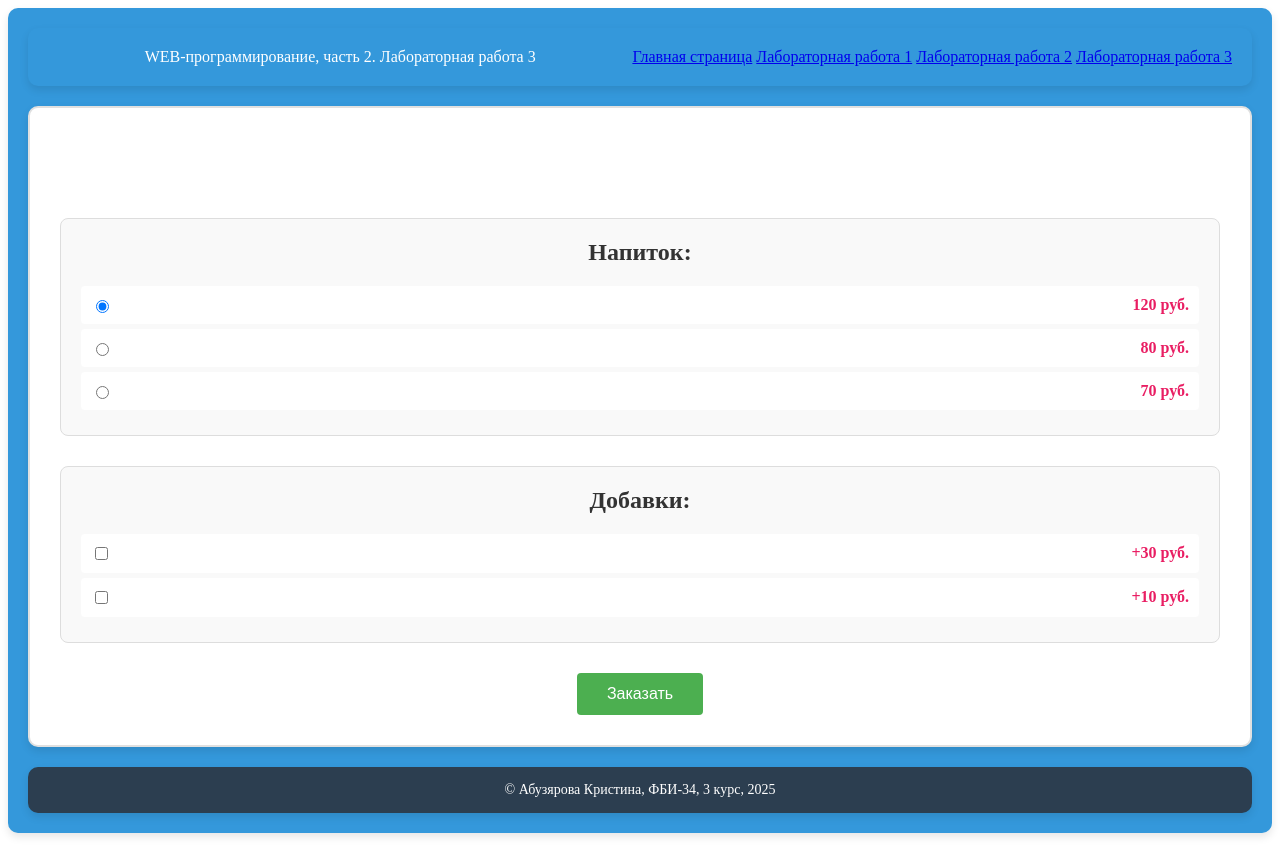
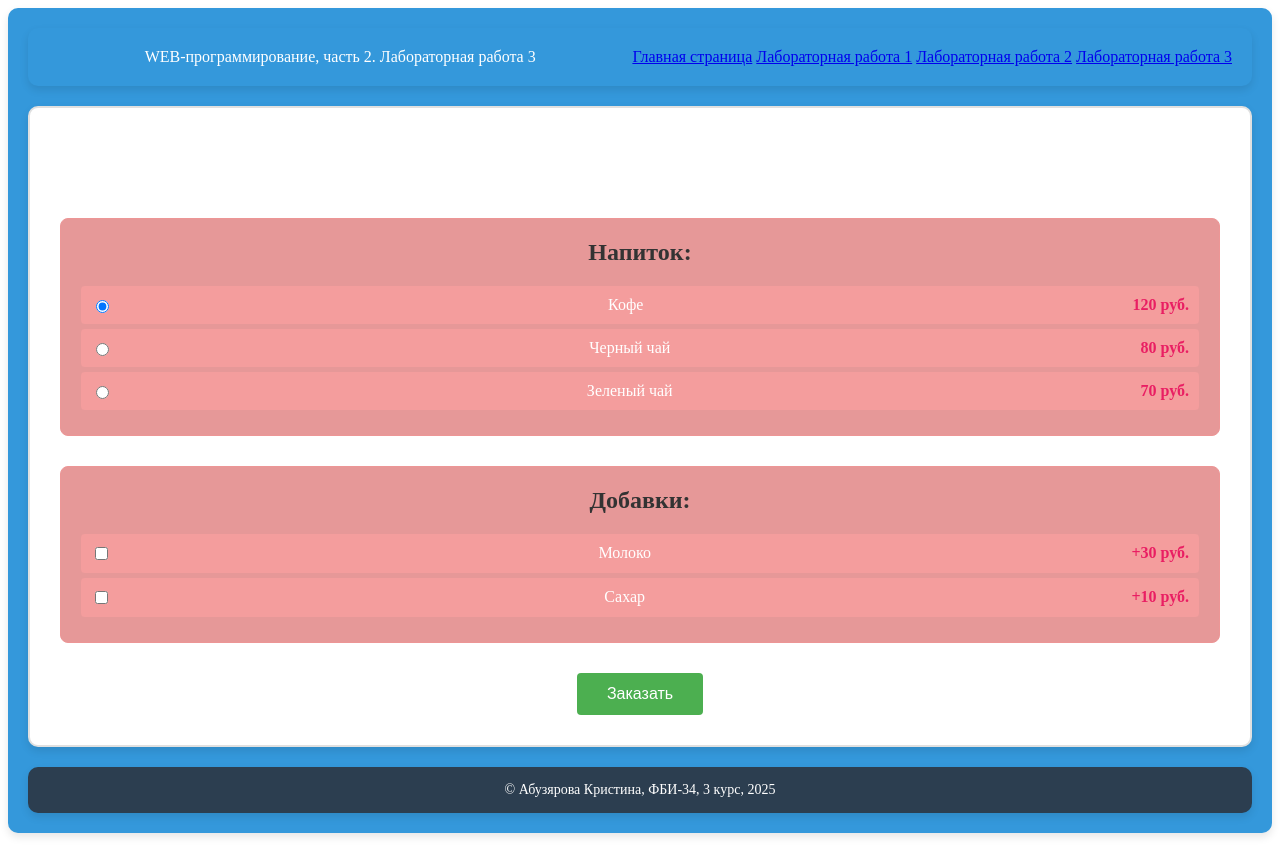
Before and after one commit to kristina-abuzyarova/web-back-labs, a Flask app: page /lab3/order in a window 1280 px wide. Run offline with Flask 3, Linux system fonts and the light colour scheme; parts of the project's set-up code (start-up, migrations or seed data) failed here and were passed over.

Commit message:
правки

```diff
--- a/lab3.py
+++ b/lab3.py
@@ -81,7 +81,7 @@
 @lab3.route('/lab3/settings')
 def settings():
     current_color = request.cookies.get('color', '#000000')
-    current_bg_color = request.cookies.get('bg_color', '#ffffff')
+    current_bg_color = request.cookies.get('bg_color', "#68a7cc")
     current_font_size = request.cookies.get('font_size', '16')
     current_font_family = request.cookies.get('font_family', 'Arial, sans-serif')
 
@@ -178,6 +178,15 @@
                          baggage=baggage, age=age, departure=departure,
                          destination=destination, date=date, insurance=insurance,
                          ticket_type=ticket_type, total_price=total_price)
+
+
+@lab3.route('/lab3/clear_settings')
+def clear_settings():
+    resp = make_response(redirect('/lab3/settings'))
+    resp.set_cookie('color', '', expires=0)
+    resp.set_cookie('bg_color', '', expires=0)
+    resp.set_cookie('font_size', '', expires=0)
+    resp.set_cookie('font_family', '', expires=0)
 
     return resp
 
@@ -279,3 +288,10 @@
                          real_max_price=real_max_price,
                          filtered_count=len(products),
                          total_count=len(products))
+@app.route('/lab3/')
+def lab3():
+    name = request.cookies.get('name', 'Гость')
+    name_color = request.cookies.get('name_color', 'black')
+    return render_template('lab3.html',
+                         name=name,
+                         name_color=name_color)
--- a/templates/base.html
+++ b/templates/base.html
@@ -8,9 +8,10 @@
     <link rel="icon" type="image/png" sizes="32x32" href="{{ url_for('static', filename='lab2/favicon-32x32.png') }}">
     <link rel="icon" type="image/png" sizes="16x16" href="{{ url_for('static', filename='lab2/favicon-16x16.png') }}">
     <style>
-        body {
+        body
+        {
             {% if request.cookies.get('color') %}
-            color: {{ request.cookies.get('color') }};
+            color: { request.cookies.get('color') };
             {% endif %}
 
             {% if request.cookies.get('bg_color') %}
--- a/templates/lab3/form1.html
+++ b/templates/lab3/form1.html
@@ -7,7 +7,7 @@
     {% if user %}
 
     <h1>Привет, {{ user }}!</h1>
-    <h2>Добро пожаловать на наш сайт!</h2>
+    <h2>Добро пожаловать!</h2>
 
     <div>ваш возраст: {{ age }}</div>
     <div>ваш пол: {{ 'мужской' if sex == 'male' else 'женский' }}</div>
--- a/templates/lab3/lab3.html
+++ b/templates/lab3/lab3.html
@@ -23,5 +23,6 @@
         <li><a href="/lab3/settings">Настройки отображения</a></li>
         <li><a href="/lab3/products">Поиск товаров</a></li>
         <li><a href="/lab3/ticket">Железнодорожный билет</a></li>
+        <li><a href="/lab3/clear_settings">Очистить настройки отображения</a></li>
     </ol>
 {% endblock %}
--- a/templates/lab3/order.html
+++ b/templates/lab3/order.html
@@ -49,9 +49,9 @@
         .form-section {
             margin-bottom: 30px;
             padding: 20px;
-            border: 1px solid #ddd;
+            border: 1px solid #ed9696;
             border-radius: 8px;
-            background: #f9f9f9;
+            background: #e69898;
         }
 
         .form-section h2 {
@@ -64,14 +64,14 @@
             align-items: center;
             padding: 10px;
             margin: 5px 0;
-            background: white;
+            background: rgb(244, 157, 157);
             border-radius: 4px;
             cursor: pointer;
             transition: background-color 0.3s;
         }
 
         .radio-label:hover, .checkbox-label:hover {
-            background: #e3f2fd;
+            background: #a3d3f5;
         }
 
         .drink-name, .addition-name {
--- a/templates/lab3/settigs.html
+++ b/templates/lab3/settigs.html
@@ -38,6 +38,7 @@
 
         <div>
             <button type="submit">ОК</button>
+            <a href="/lab3/clear_settings" style="margin-left: 15px; color: red;">Сбросить настройки</a>
         </div>
     </form>>
 {% endblock %}
```
